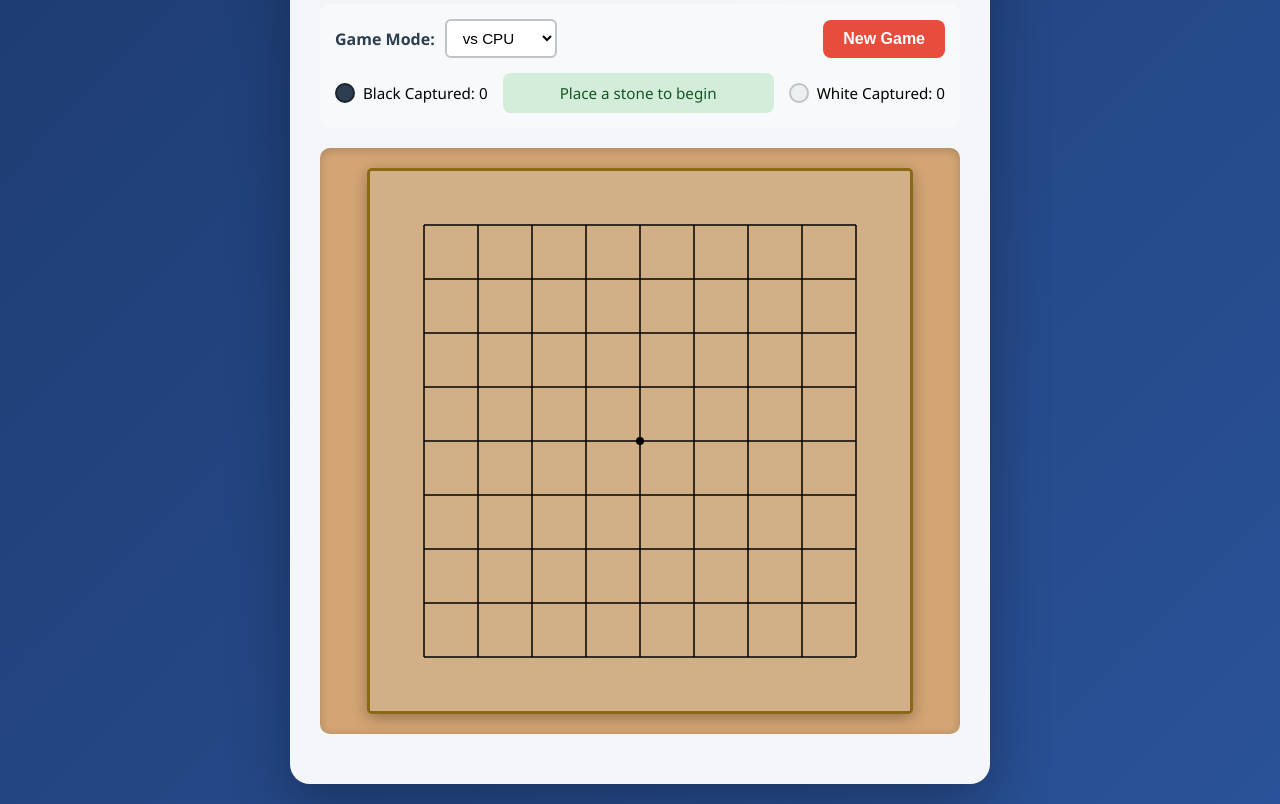
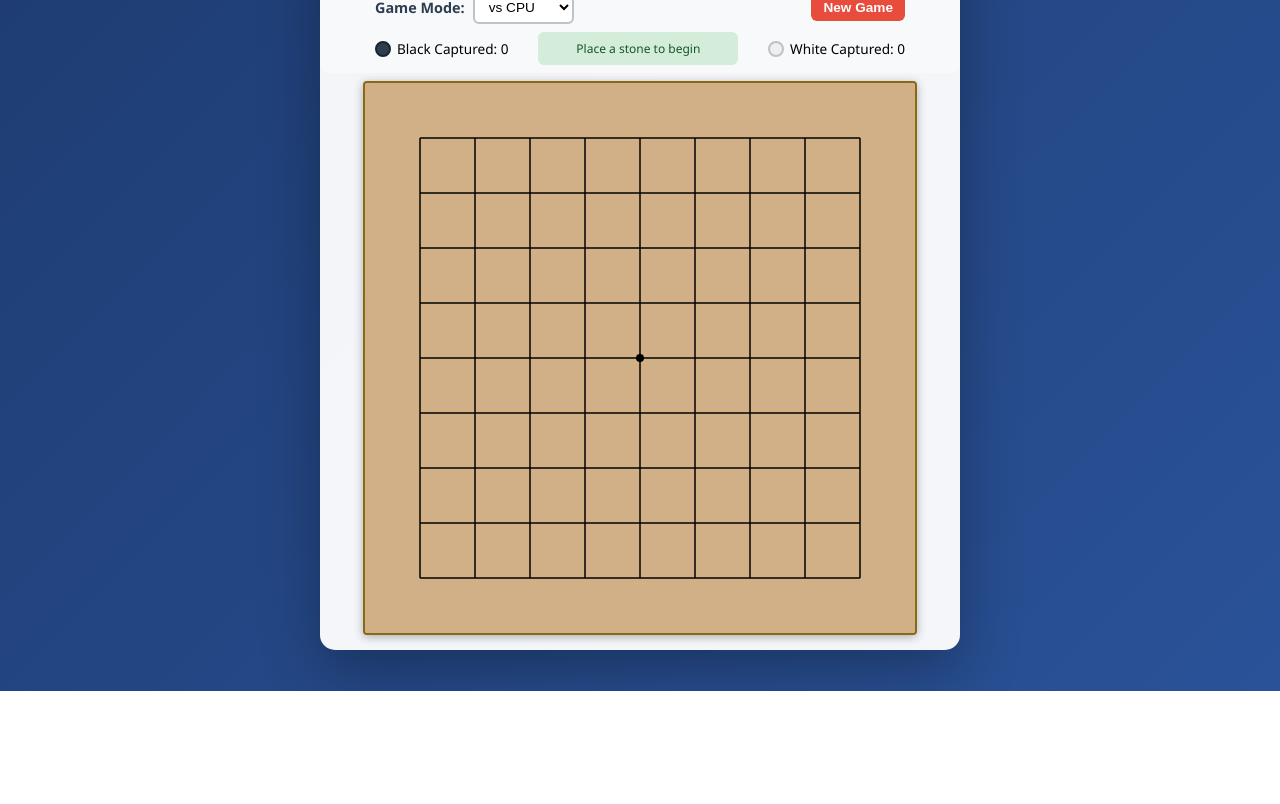
Before and after one commit to RyanLeeJC/WeiQi, a plain HTML site: page index.html in a window 1280 px wide. Shown: the part 109-913 px from the top of the page. After the commit the page ends 800 px from the top, so only its background shows below. Drawn offline with Linux system fonts and the light colour scheme.

Commit message:
Optimize layout for 100% zoom, align text with board margins, adjust board size to 550px

```diff
--- a/index.html
+++ b/index.html
@@ -36,7 +36,7 @@
         </header>
 
         <div class="game-board-container">
-            <canvas id="gameBoard" width="540" height="540"></canvas>
+            <canvas id="gameBoard" width="550" height="550"></canvas>
         </div>
     </div>
 
--- a/styles.css
+++ b/styles.css
@@ -11,46 +11,52 @@ body {
     display: flex;
     justify-content: center;
     align-items: center;
-    padding: 20px;
+    padding: 2px 10px;
 }
 
 .container {
     background: rgba(255, 255, 255, 0.95);
-    border-radius: 20px;
+    border-radius: 15px;
     box-shadow: 0 20px 60px rgba(0, 0, 0, 0.3);
-    padding: 30px;
-    max-width: 700px;
+    padding: 10px 0;
+    max-width: 640px;
     width: 100%;
 }
 
 header h1 {
     text-align: center;
     color: #2c3e50;
-    margin-bottom: 20px;
-    font-size: 2rem;
+    margin-bottom: 8px;
+    font-size: 1.5rem;
 }
 
 .game-info {
     display: flex;
     flex-direction: column;
-    gap: 15px;
-    margin-bottom: 20px;
-    padding: 15px;
+    gap: 8px;
+    margin-bottom: 8px;
+    padding: 8px 55px;
     background: #f8f9fa;
-    border-radius: 10px;
+    border-radius: 8px;
+    max-width: 100%;
+    overflow: hidden;
+    box-sizing: border-box;
 }
 
 .controls-row {
     display: flex;
     justify-content: space-between;
     align-items: center;
+    width: 100%;
+    padding: 0;
+    box-sizing: border-box;
 }
 
 .game-mode-selector {
     display: flex;
     align-items: center;
-    gap: 10px;
-    font-size: 1rem;
+    gap: 8px;
+    font-size: 0.9rem;
 }
 
 .game-mode-selector label {
@@ -59,11 +65,11 @@ header h1 {
 }
 
 .mode-select {
-    padding: 8px 12px;
+    padding: 6px 10px;
     border: 2px solid #bdc3c7;
     border-radius: 6px;
     background: white;
-    font-size: 0.95rem;
+    font-size: 0.85rem;
     cursor: pointer;
     transition: border-color 0.3s;
 }
@@ -82,19 +88,24 @@ header h1 {
     display: flex;
     justify-content: space-between;
     align-items: center;
-    gap: 15px;
+    gap: 8px;
+    width: 100%;
+    padding: 0;
+    box-sizing: border-box;
 }
 
 .score {
     display: flex;
     align-items: center;
-    gap: 8px;
-    font-size: 0.95rem;
+    gap: 6px;
+    font-size: 0.85rem;
+    flex-shrink: 0;
+    white-space: nowrap;
 }
 
 .stone-preview {
-    width: 20px;
-    height: 20px;
+    width: 16px;
+    height: 16px;
     border-radius: 50%;
     display: inline-block;
 }
@@ -113,10 +124,10 @@ header h1 {
     background: #e74c3c;
     color: white;
     border: none;
-    padding: 10px 20px;
-    border-radius: 8px;
+    padding: 6px 12px;
+    border-radius: 6px;
     cursor: pointer;
-    font-size: 1rem;
+    font-size: 0.85rem;
     font-weight: 600;
     transition: background 0.3s;
 }
@@ -128,33 +139,40 @@ header h1 {
 .game-board-container {
     display: flex;
     justify-content: center;
-    margin: 20px 0;
-    background: #d4a574;
-    padding: 20px;
-    border-radius: 10px;
-    box-shadow: inset 0 2px 10px rgba(0, 0, 0, 0.2);
+    margin: 5px 0;
+    background: transparent;
+    padding: 0;
+    border-radius: 0;
+    box-shadow: none;
+    box-sizing: border-box;
 }
 
 #gameBoard {
-    background: #e8d5b7;
-    border: 3px solid #8b6914;
-    border-radius: 5px;
+    background: rgb(209, 175, 135);
+    border: 2px solid #8b6914;
+    border-radius: 4px;
     cursor: crosshair;
-    box-shadow: 0 4px 15px rgba(0, 0, 0, 0.3);
+    box-shadow: 0 2px 10px rgba(0, 0, 0, 0.3);
+    max-width: 100%;
+    height: auto;
 }
 
 .status {
-    padding: 10px 15px;
+    padding: 8px 8px;
     background: #d4edda;
-    border-radius: 8px;
-    font-size: 0.95rem;
+    border-radius: 6px;
+    font-size: 0.75rem;
     color: #155724;
-    min-height: 40px;
+    min-height: 32px;
     display: flex;
     align-items: center;
     justify-content: center;
-    flex: 1;
+    flex: 1 1 auto;
     text-align: center;
+    min-width: 0;
+    max-width: 200px;
+    word-wrap: break-word;
+    overflow-wrap: break-word;
 }
 
 .status.error {
```
Also changed, not shown: 1 other file.
